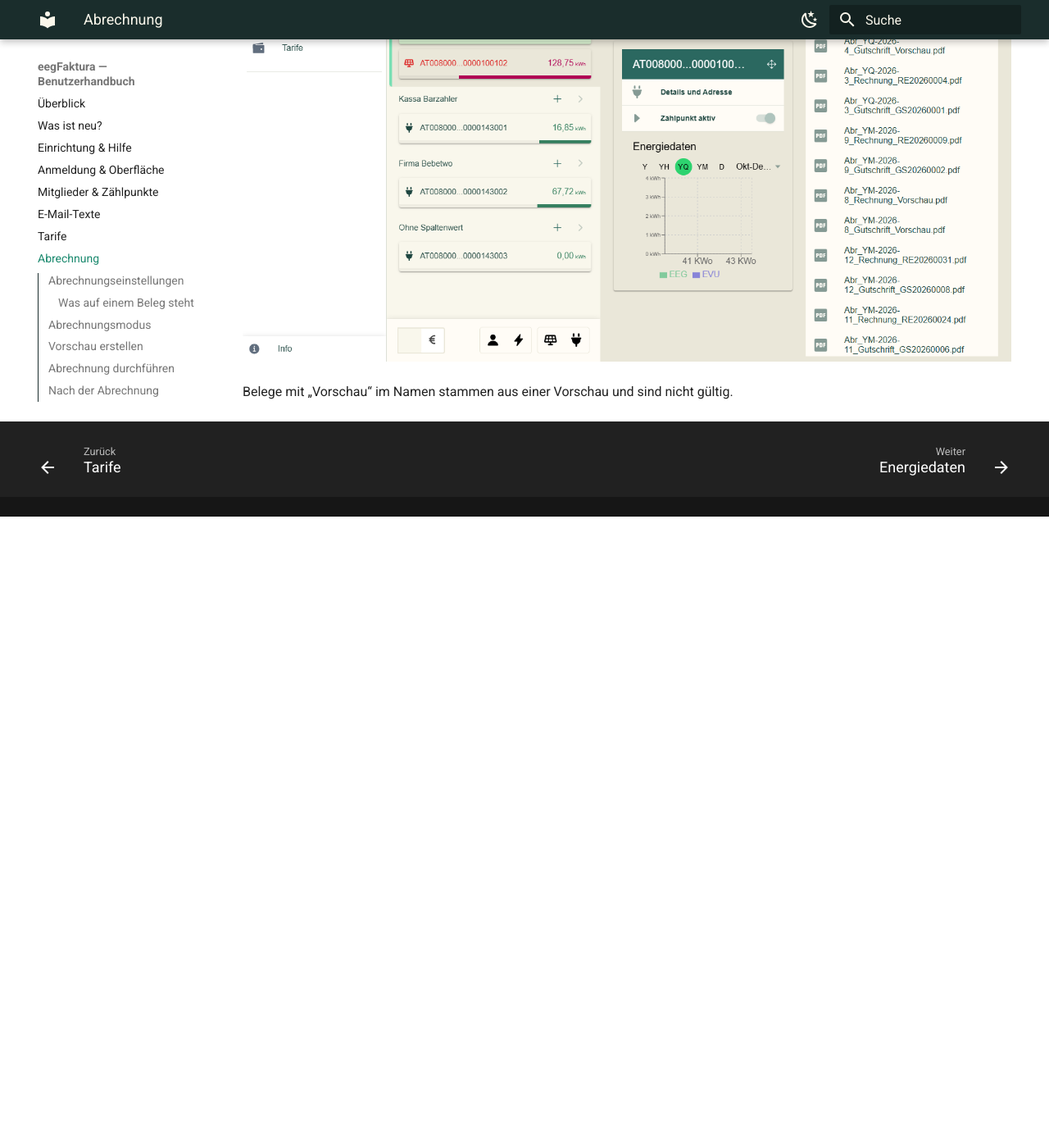
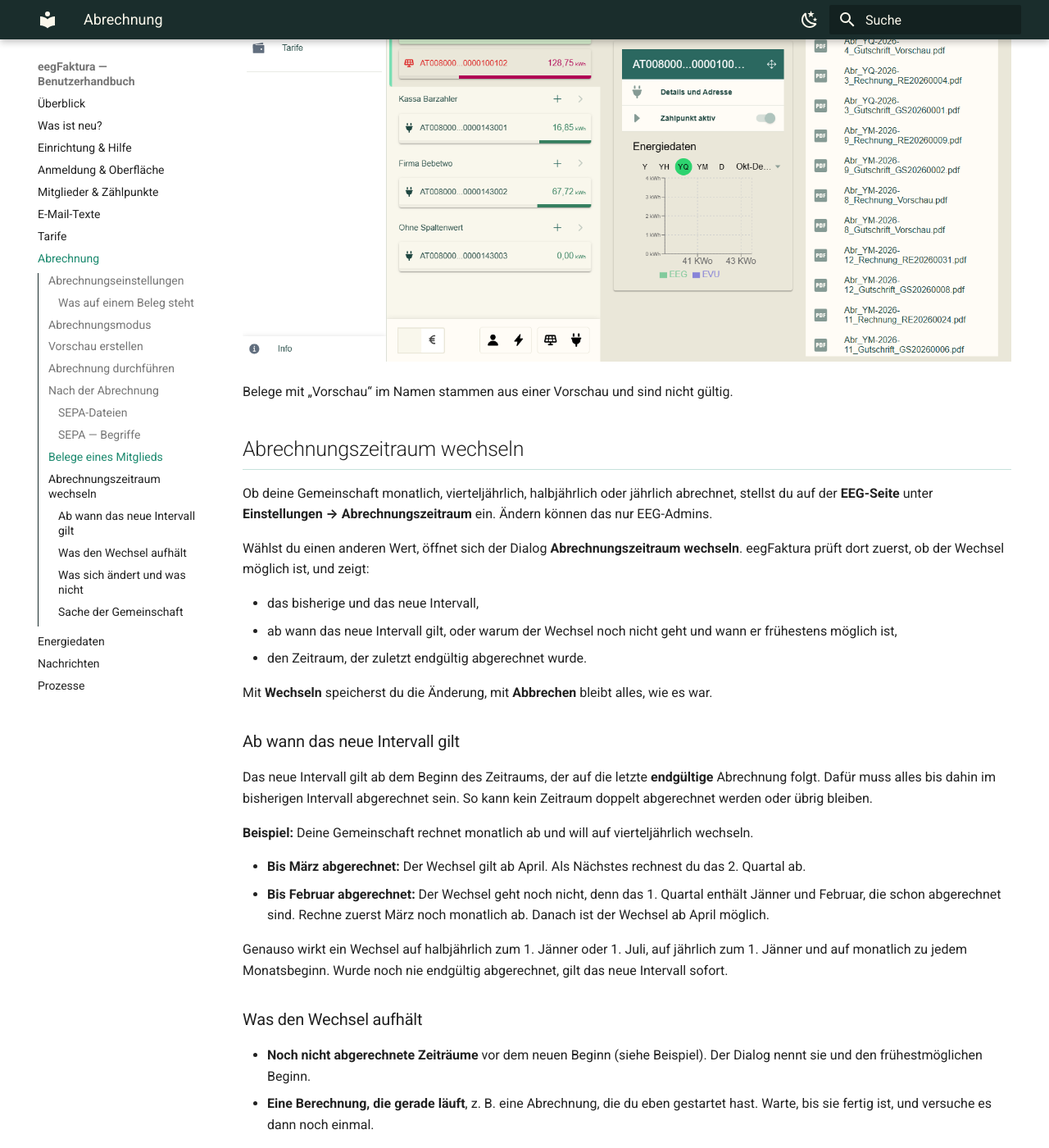
Before and after one commit to eegfaktura/eegfaktura-user-guide, an MkDocs documentation site: the page built from docs/05-abrechnung.md, in a window 1280 px wide and 1400 px high, scrolled down 9873 px. Shown: the whole window at 82% size. Built offline with MkDocs 1.6.1 and Material for MkDocs 9.7.7, drawn with Linux system fonts in a browser that asks for light colours; before the commit the page ends 10503 px from its top, so only the background shows below that; some of the changed text lies outside the part shown.

Commit message:
docs(abrechnung): Abrechnungszeitraum wechseln (platform#230)
New section in chapter 5 with the anchor the web dialog links to: who can
change the interval, from when it applies, what blocks it, what stays
unchanged, fees per run, and that decision and member information are the
community's matter. Chapter 1 no longer calls the interval fixed.

Co-Authored-By: Claude Opus 5.5 <noreply@anthropic.com>

```diff
--- a/docs/05-abrechnung.md
+++ b/docs/05-abrechnung.md
@@ -185,3 +185,56 @@ Information. Ein Klick öffnet das PDF:
 ![Belege eines Mitglieds](images/abrechnung-meine-rechnungen.png)
 
 Belege mit „Vorschau“ im Namen stammen aus einer Vorschau und sind nicht gültig.
+
+## Abrechnungszeitraum wechseln
+
+Ob deine Gemeinschaft monatlich, vierteljährlich, halbjährlich oder jährlich abrechnet, stellst du auf der
+**EEG-Seite** unter **Einstellungen → Abrechnungszeitraum** ein. Ändern können das nur EEG-Admins.
+
+Wählst du einen anderen Wert, öffnet sich der Dialog **Abrechnungszeitraum wechseln**. eegFaktura prüft dort zuerst, ob
+der Wechsel möglich ist, und zeigt:
+
+- das bisherige und das neue Intervall,
+- ab wann das neue Intervall gilt, oder warum der Wechsel noch nicht geht und wann er frühestens möglich ist,
+- den Zeitraum, der zuletzt endgültig abgerechnet wurde.
+
+Mit **Wechseln** speicherst du die Änderung, mit **Abbrechen** bleibt alles, wie es war.
+
+### Ab wann das neue Intervall gilt
+
+Das neue Intervall gilt ab dem Beginn des Zeitraums, der auf die letzte **endgültige** Abrechnung folgt. Dafür muss
+alles bis dahin im bisherigen Intervall abgerechnet sein. So kann kein Zeitraum doppelt abgerechnet werden oder
+übrig bleiben.
+
+**Beispiel:** Deine Gemeinschaft rechnet monatlich ab und will auf vierteljährlich wechseln.
+
+- **Bis März abgerechnet:** Der Wechsel gilt ab April. Als Nächstes rechnest du das 2. Quartal ab.
+- **Bis Februar abgerechnet:** Der Wechsel geht noch nicht, denn das 1. Quartal enthält Jänner und Februar, die schon
+  abgerechnet sind. Rechne zuerst März noch monatlich ab. Danach ist der Wechsel ab April möglich.
+
+Genauso wirkt ein Wechsel auf halbjährlich zum 1. Jänner oder 1. Juli, auf jährlich zum 1. Jänner und auf monatlich zu
+jedem Monatsbeginn. Wurde noch nie endgültig abgerechnet, gilt das neue Intervall sofort.
+
+### Was den Wechsel aufhält
+
+- **Noch nicht abgerechnete Zeiträume** vor dem neuen Beginn (siehe Beispiel). Der Dialog nennt sie und den
+  frühestmöglichen Beginn.
+- **Eine Berechnung, die gerade läuft**, z. B. eine Abrechnung, die du eben gestartet hast. Warte, bis sie fertig ist,
+  und versuche es dann noch einmal.
+
+Eine **Vorschau** hält den Wechsel nicht auf. Sie ist nicht endgültig und zählt nicht als abgerechnet.
+
+### Was sich ändert und was nicht
+
+- Bestehende Belege, ihre Nummern und Exporte bleiben unverändert. Schon abgerechnete Zeiträume werden nicht neu
+  berechnet.
+- Nach dem Wechsel bietet eegFaktura bei der Abrechnung die Zeiträume des neuen Intervalls an.
+- **Mitgliedsbeitrag, Grund- und Zählpunktgebühr** werden **je Abrechnung** verrechnet. Bleibt der Tarif gleich, ändert
+  sich mit dem Intervall also der Jahresbetrag: Ein Mitgliedsbeitrag von 5 € ergibt monatlich abgerechnet 60 € im Jahr,
+  vierteljährlich abgerechnet 20 €. Prüfe deshalb vor dem Wechsel die [Tarife](04-tarife.md) und passe die Beträge an.
+- Die einmalige [Beitrittsgebühr](04-tarife.md#beitrittsgebuhr) ist nicht betroffen.
+
+### Sache der Gemeinschaft
+
+Ob die Gemeinschaft das Intervall wechselt, entscheidet sie selbst. Auch die Mitglieder informiert die Gemeinschaft
+selbst — eegFaktura schickt ihnen dazu keine Nachricht.
```
Also changed, not shown: CHANGELOG.md (+10 -0 lines), docs/01-anmeldung.md (+1 -1 lines).
